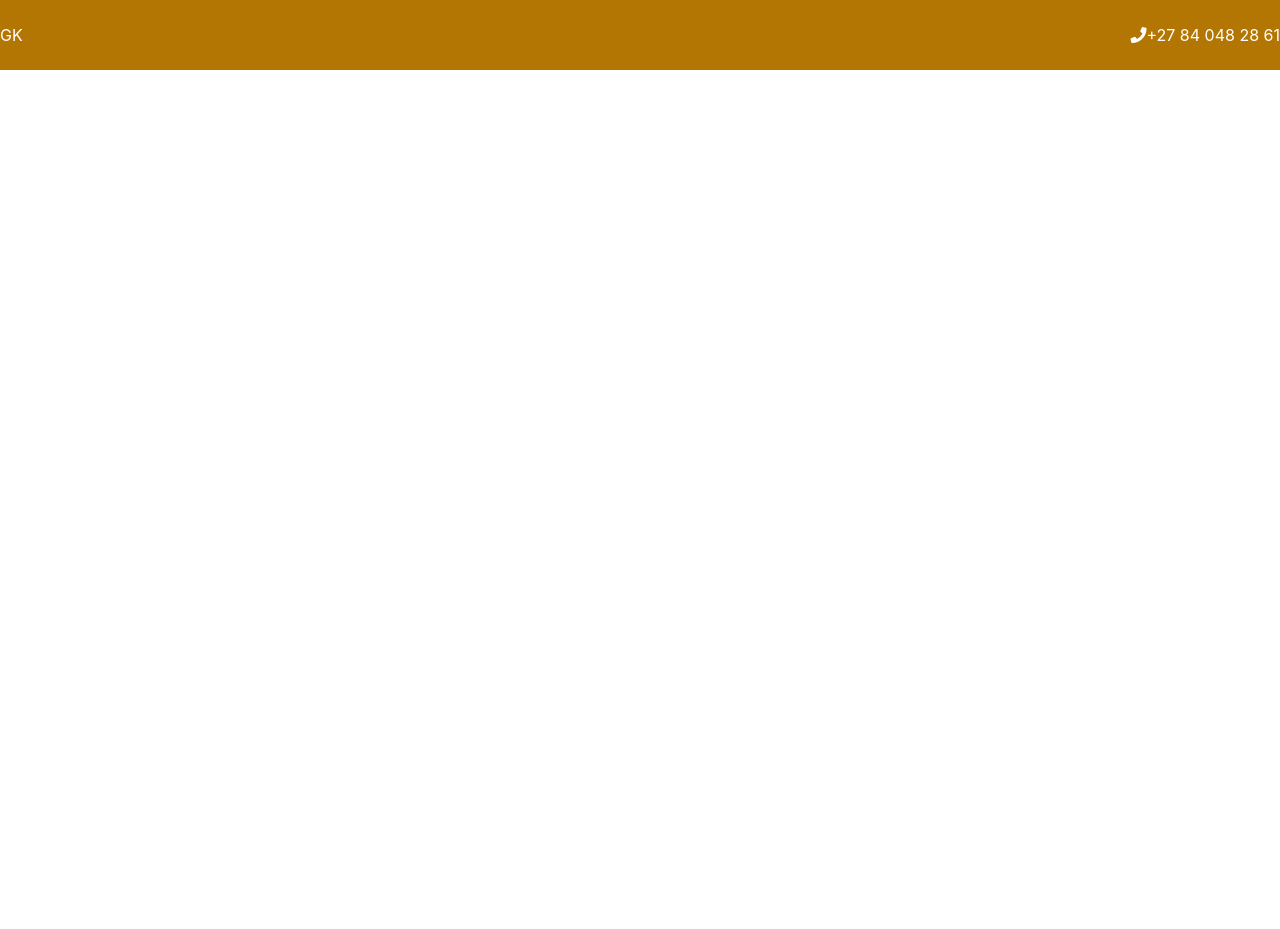
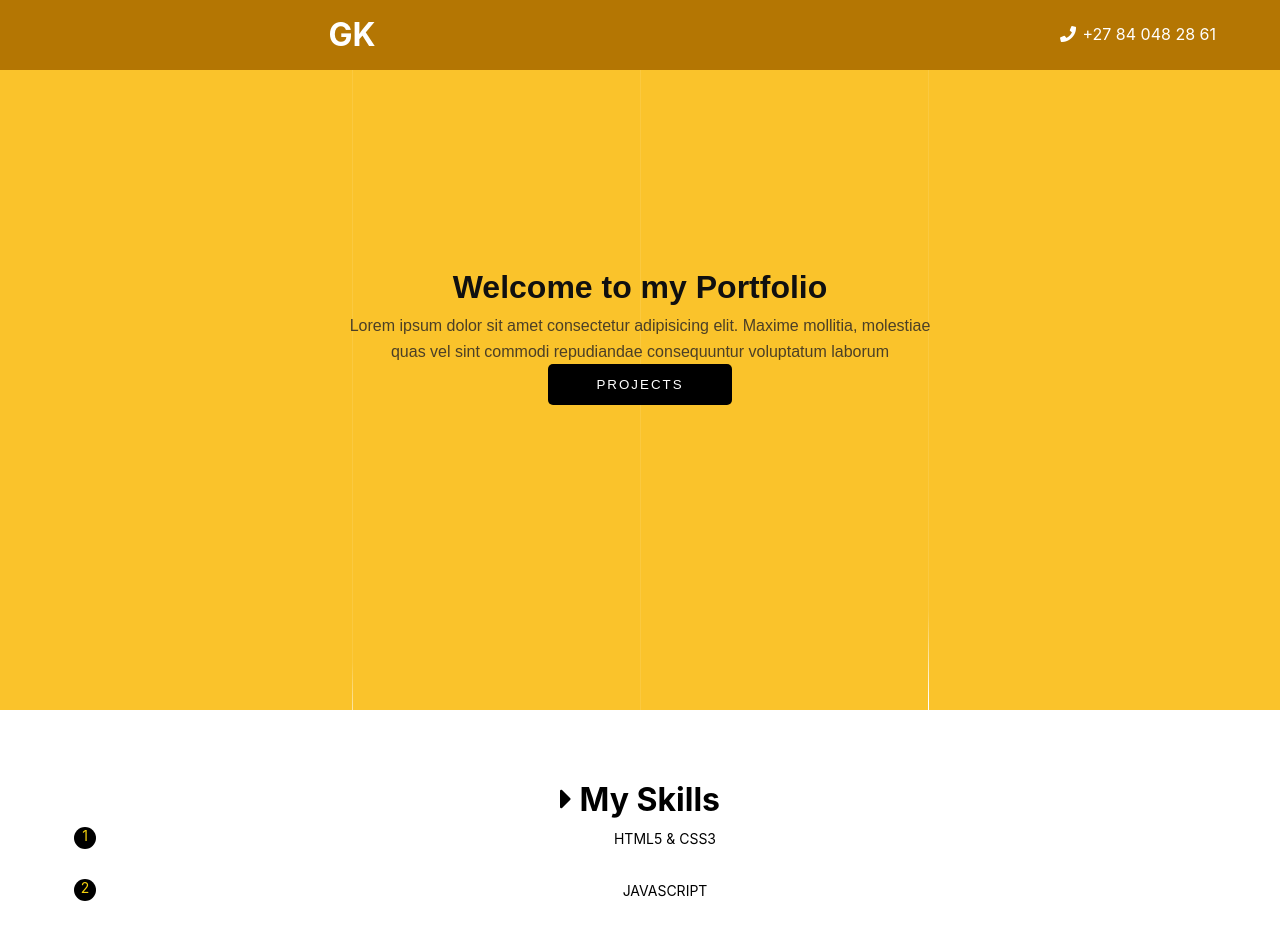
Before and after one commit to Gracekal91/portfolioreact, a React (Create React App) app: page / in a window 1280 px wide. Shown: the top 929 px of the page. Before the commit the page ends 800 px from the top, so only its background shows below. Built offline with nearby package versions, Linux system fonts and the light colour scheme.

Commit message:
yellow Hero set up

```diff
--- a/package.json
+++ b/package.json
@@ -8,6 +8,7 @@
     "@testing-library/user-event": "^12.8.3",
     "react": "^17.0.2",
     "react-dom": "^17.0.2",
+    "react-router-dom": "^5.2.0",
     "react-scripts": "4.0.3",
     "web-vitals": "^1.1.2"
   },
--- a/public/index.html
+++ b/public/index.html
@@ -1,21 +1,25 @@
 <!DOCTYPE html>
 <html lang="en">
+
 <head>
   <meta charset="utf-8" />
   <link rel="icon" href="%PUBLIC_URL%/favicon.ico" />
   <meta name="viewport" content="width=device-width, initial-scale=1" />
   <meta name="theme-color" content="#000000" />
-    <meta
-      name="description"
-      content="Web site created using create-react-app"
-    />
-    <link rel="stylesheet" href="https://cdnjs.cloudflare.com/ajax/libs/font-awesome/5.15.3/css/all.min.css" integrity="sha512-iBBXm8fW90+nuLcSKlbmrPcLa0OT92xO1BIsZ+ywDWZCvqsWgccV3gFoRBv0z+8dLJgyAHIhR35VZc2oM/gI1w==" crossorigin="anonymous" referrerpolicy="no-referrer" />
+  <meta name="description" content="Web site created using create-react-app" />
+  <link rel="stylesheet" href="https://cdnjs.cloudflare.com/ajax/libs/font-awesome/5.15.3/css/all.min.css"
+    integrity="sha512-iBBXm8fW90+nuLcSKlbmrPcLa0OT92xO1BIsZ+ywDWZCvqsWgccV3gFoRBv0z+8dLJgyAHIhR35VZc2oM/gI1w=="
+    crossorigin="anonymous" referrerpolicy="no-referrer" />
   <link rel="apple-touch-icon" href="%PUBLIC_URL%/logo192.png" />
+  <link rel="stylesheet" href="https://cdnjs.cloudflare.com/ajax/libs/font-awesome/5.15.3/css/all.min.css"
+    integrity="sha512-iBBXm8fW90+nuLcSKlbmrPcLa0OT92xO1BIsZ+ywDWZCvqsWgccV3gFoRBv0z+8dLJgyAHIhR35VZc2oM/gI1w=="
+    crossorigin="anonymous" referrerpolicy="no-referrer" />
   <!--
       manifest.json provides metadata used when your web app is installed on a
       user's mobile device or desktop. See https://developers.google.com/web/fundamentals/web-app-manifest/
     -->
   <link rel="manifest" href="%PUBLIC_URL%/manifest.json" />
+
   <!--
       Notice the use of %PUBLIC_URL% in the tags above.
       It will be replaced with the URL of the `public` folder during the build.
@@ -27,6 +31,7 @@
     -->
   <title>React App</title>
 </head>
+
 <body>
   <noscript>You need to enable JavaScript to run this app.</noscript>
   <div id="root"></div>
@@ -41,4 +46,5 @@
       To create a production bundle, use `npm run build` or `yarn build`.
     -->
 </body>
+
 </html>
--- a/src/App.js
+++ b/src/App.js
@@ -1,10 +1,14 @@
+import Navbar from './components/Navbar'
+import Hero from './views/Hero';
+import Skills from './views/Skills';
 import './App.css';
-import Navbar from './components/Navbar'
 
 function App() {
   return (
     <div className="App">
-       <Navbar />
+      <Navbar />
+      <Hero />
+      < Skills />
     </div>
   );
 }
--- a/src/components/Navbar.css
+++ b/src/components/Navbar.css
@@ -1,6 +1,7 @@
 .navbar{
     width: 100%;
-    display: flex;
+    display: grid;
+    grid-template-columns: repeat(2, 1fr);
     align-items: center;
     justify-content: space-between;
     background: rgb(180, 118, 3);
@@ -8,7 +9,16 @@
     height: 70px;
 }
 
-.navbar > div{
+.navbar .logo{
+    margin-left: 4rem;
+    font-weight: bold;
+    font-size: 2rem;
+}
 
-
+.navbar .contact{
+    margin-left: auto;
+    margin-right: 4rem;
 }
+.navbar .contact i{
+    margin-right: .4rem;
+}
--- /dev/null
+++ b/src/views/Hero.css
@@ -0,0 +1,109 @@
+.hero{
+    background: rgba(250, 192, 31, 0.946);
+    width: 100%;
+    margin: 0;
+    padding: 0;
+    height: 80vh;
+    display: table;
+  color: #0000;
+  line-height: 1.6;
+  position: relative;
+  font-family: sans-serif;
+  overflow: hidden;
+}
+
+.hero .content{
+    width: 60%;
+    padding: 12rem 5rem 5rem 5rem;
+    text-align: center;
+    margin: 0 auto;
+    position: relative;
+    z-index: 55;
+}
+
+.hero .content .hero__name{
+    font-size: 2rem;
+    color: rgb(16, 16, 16);
+}
+
+.hero .content .hero__description{
+    color: rgba(41, 37, 37, 0.837);
+}
+
+.hero .hero__btn{
+    color: white;
+    background: rgb(0, 0, 0);
+    padding: .8rem 3rem;
+    border: unset;
+    border-radius: 5px;
+    transition: ease .5s;
+    letter-spacing: 2px;
+    text-transform: uppercase;
+}
+
+.hero .hero__btn:hover{
+    background: rgb(33, 33, 33);
+    transition: ease .5s;
+}
+
+/* Background - effect */
+* {
+    margin: 0;
+    padding: 0;
+    box-sizing: border-box !important; }
+
+  html, body {
+    height: 100%; }
+
+  body {
+    display: table;
+    width: 100%;
+    height: 100%;
+    color: #000;
+    line-height: 1.6;
+    position: relative;
+}
+
+  .lines {
+    position: absolute;
+    top: 0;
+    left: 0;
+    right: 0;
+    height: 100%;
+    margin: auto;
+    width: 90vw; }
+
+  .line {
+    position: absolute;
+    width: 1px;
+    height: 100%;
+    top: 0;
+    left: 50%;
+    background: rgba(255, 255, 255, 0.1);
+    overflow: hidden; }
+    .line::after {
+      content: '';
+      display: block;
+      position: absolute;
+      height: 15vh;
+      width: 100%;
+      top: -50%;
+      left: 0;
+      background: linear-gradient(to bottom, rgba(255, 255, 255, 0) 0%, #ffffff 75%, #ffffff 100%);
+      animation: drop 7s 0s infinite;
+      animation-fill-mode: forwards;
+      animation-timing-function: cubic-bezier(0.4, 0.26, 0, 0.97); }
+    .line:nth-child(1) {
+      margin-left: -25%; }
+      .line:nth-child(1)::after {
+        animation-delay: 2s; }
+    .line:nth-child(3) {
+      margin-left: 25%; }
+      .line:nth-child(3)::after {
+        animation-delay: 2.5s; }
+
+  @keyframes drop {
+    0% {
+      top: -50%; }
+    100% {
+      top: 110%; } }
--- /dev/null
+++ b/src/views/Hero.js
@@ -0,0 +1,24 @@
+import './Hero.css'
+
+const Hero = () => {
+    return (
+        <div className="hero">
+
+            <div className="content">
+                <h1 className="hero__name">Welcome to my Portfolio </h1>
+                <p className="hero__description">
+                    Lorem ipsum dolor sit amet consectetur adipisicing elit. Maxime mollitia,
+                    molestiae quas vel sint commodi repudiandae consequuntur voluptatum laborum
+                </p>
+                <button className="hero__btn">Projects</button>
+            </div>
+            <div class="lines">
+                <div class="line"></div>
+                <div class="line"></div>
+                <div class="line"></div>
+            </div>
+        </div>
+    )
+}
+
+export default Hero
--- /dev/null
+++ b/src/views/Skills.css
@@ -0,0 +1,46 @@
+
+.skills{
+    padding: 4rem;
+}
+
+.skills__content p .skills__bullet{
+    background: black;
+    color: white;
+    border-radius: 35%;
+    padding: .3rem;
+    margin-bottom: 10px;
+}
+
+
+.skills__content li{
+    list-style: none;
+    margin-bottom: 1.5rem;
+
+}
+
+ul.numbered__list{
+    counter-reset: li;
+    list-style-type: none;
+    font-size: 14px;
+    line-height: 18px;
+    padding-left: 10px;
+}
+
+.numbered__list li{
+    position: relative;
+    padding: 5px 0 5px 40px;
+}
+
+.numbered__list li:before{
+    content: counter(li);
+    counter-increment: li;
+    background: rgb(0, 0, 0);
+    height: 22px;
+    width: 22px;
+    border-radius: 50%;
+    color:rgb(243, 209, 13);
+    text-align: center;
+    position: absolute;
+    left: 0;
+    top: 2px;
+}
--- /dev/null
+++ b/src/views/Skills.js
@@ -0,0 +1,26 @@
+import './Skills.css'
+
+
+const Skills = () => {
+    return (
+        <div className="skills">
+            <div className="content">
+                <h1><i class="fa fa-caret-right"></i> My Skills</h1>
+                <div className="skills__content" >
+                    <ul className="numbered__list">
+                        <li>HTML5 & CSS3</li>
+                        <li>JAVASCRIPT</li>
+                        <li>PHP</li>
+                        <li>WORDPRESS</li>
+                        <li>REACT JS</li>
+                        <li>NODE JS</li>
+                        <li>WORDPRESS</li>
+                    </ul>
+
+                </div>
+            </div>
+        </div>
+    )
+}
+
+export default Skills
```
Also changed, not shown: src/components/Navbar.js (line endings or trailing spaces), src/images/avatar.svg (added), 1 other file (tests, documents, lock files or other folders). Lines whose indentation alone changed are shown as unchanged.
